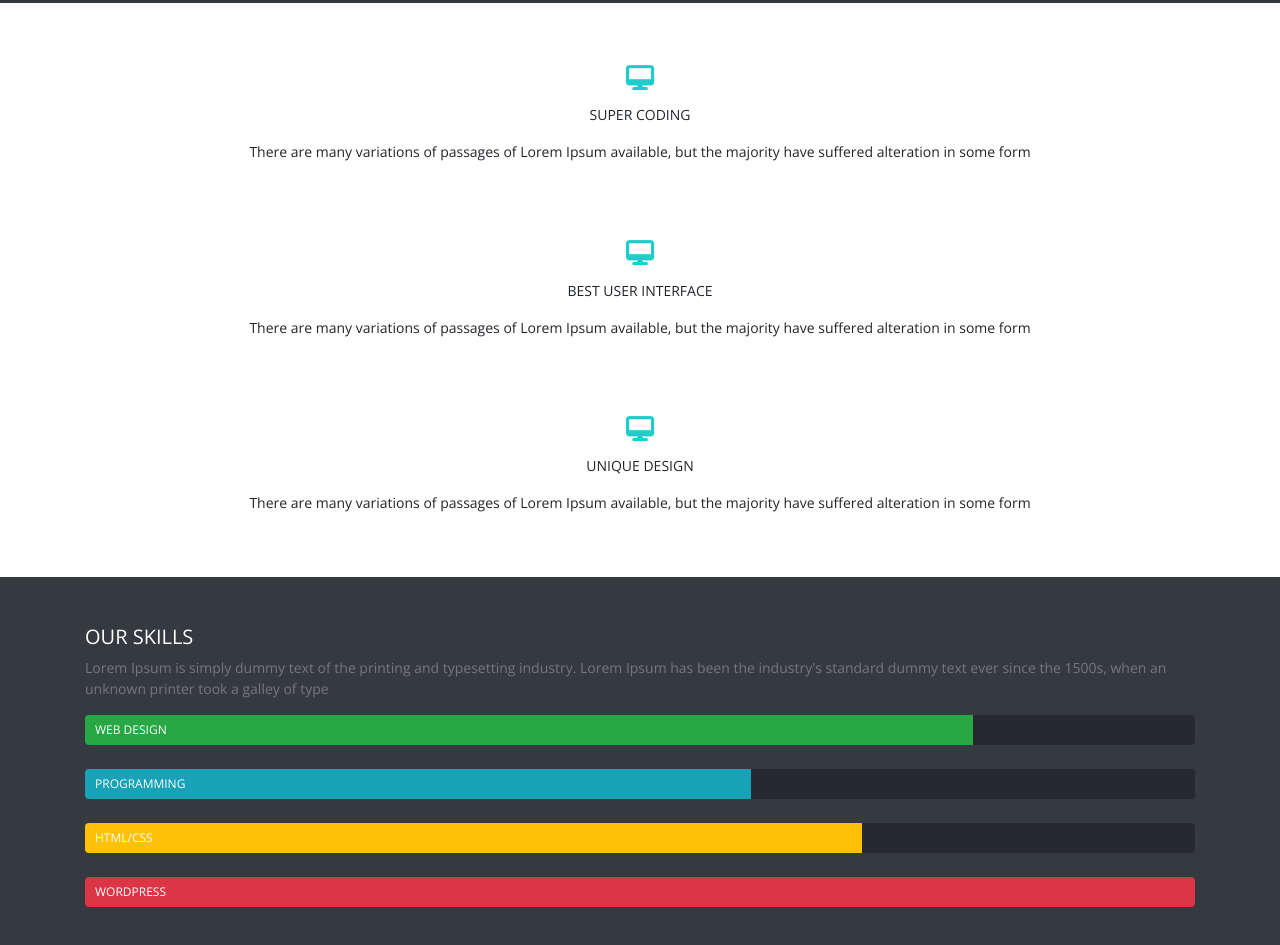
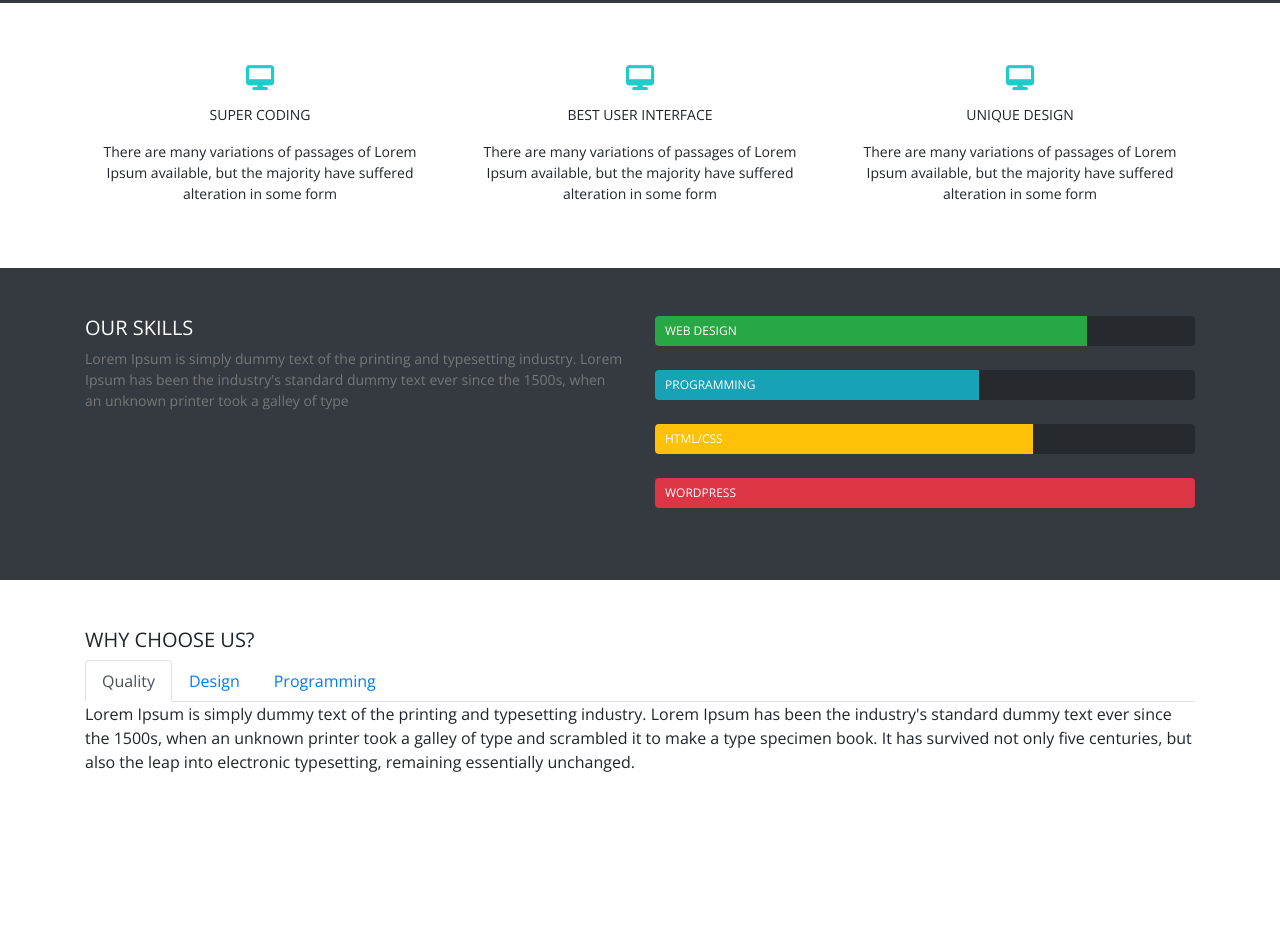
Before and after one commit to TomasCybas/Final_Project, a website: page pages/index.html in a window 1280 px wide. Shown: the part 821-1766 px from the top of the page. After the commit the page ends 1643 px from the top, so only its background shows below. Drawn offline with nearby package versions, Linux system fonts and the light colour scheme.

Commit message:
Added basic tabs section; TODO: restyle

```diff
--- a/pages/index.html
+++ b/pages/index.html
@@ -15,8 +15,8 @@
     <div class="container-fluid top-bar">
         <div class="container">
             <div class="row">
-                <div class="col-12 col-lg-8 float-lg-left pb-2 pb-lg-0">
-                    <ul class="nav top-bar-nav justify-content-center justify-content-lg-start">
+                <div class="col-12 col-md-8 float-md-left pb-2 pb-md-0">
+                    <ul class="nav top-bar-nav justify-content-center justify-content-md-start">
                         <li class="nav-item">
                             <a href="#"><i class="fas fa-globe-americas"></i><span>English</span></a>
                         </li>
@@ -32,8 +32,8 @@
                         </li>
                     </ul>
                 </div>
-                <div class="col-12 col-lg-4 float-lg-right pt-2 pt-lg-0">
-                    <ul class="nav top-bar-social justify-content-center justify-content-lg-end">
+                <div class="col-12 col-md-4 float-md-right pt-2 pt-md-0">
+                    <ul class="nav top-bar-social justify-content-center justify-content-md-end">
                         <li class="nav-item mr-4">
                             <a href="#"><i class="fab fa-facebook-f"></i></a>
                         </li>
@@ -64,7 +64,7 @@
     <!--END TOPBAR-->
 
     <!--BEGIN NAVIGATION-->
-
+    <div class="container-fluid bg-white">
         <div class="container">
             <nav class="navbar justify-content-center navbar-expand-lg bg-white">
                 <a class="navbar-brand" href="#"><img src="../css/img/logo-dark.png" alt="logo"></a>
@@ -110,6 +110,7 @@
             </nav>
 
         </div>
+    </div>
 
 
     <!--END NAVIGATION-->
@@ -153,7 +154,7 @@
 </section>
 <section class="container">
     <div class="row banner-bottom">
-        <div class="col-12 text-center pt-5">
+        <div class="col-12 col-md-4 text-center pt-5">
             <div class="py-2 banner-icon">
                 <i class="fas fa-desktop"></i>
             </div>
@@ -161,7 +162,7 @@
             <p>There are many variations of passages of Lorem Ipsum available, but the majority have suffered alteration
                 in some form</p>
         </div>
-        <div class="col-12 text-center pt-5">
+        <div class="col-12 col-md-4 text-center pt-5">
             <div class="py-2 banner-icon">
                 <i class="fas fa-desktop"></i>
             </div>
@@ -169,7 +170,7 @@
             <p>There are many variations of passages of Lorem Ipsum available, but the majority have suffered alteration
                 in some form</p>
         </div>
-        <div class="col-12 text-center py-5">
+        <div class="col-12 col-md-4 text-center py-5">
             <div class="py-2 banner-icon">
                 <i class="fas fa-desktop"></i>
             </div>
@@ -183,7 +184,7 @@
 <section class="container-fluid bg-dark">
     <div class="container py-5 banner-top">
         <div class="row">
-            <div class="col-12">
+            <div class="col-12 col-md-6">
                 <h5 class="text-uppercase text-white">
                     Our Skills
                 </h5>
@@ -192,7 +193,7 @@
                     industry's standard dummy text ever since the 1500s, when an unknown printer took a galley of type
                 </p>
             </div>
-            <div class="col-12">
+            <div class="col-12 col-md-6">
                 <div class="progress">
                     <div class="progress-bar bg-success" role="progressbar" style="width: 80%" aria-valuenow="80"
                          aria-valuemin="0" aria-valuemax="100">
@@ -225,13 +226,57 @@
                     </div>
                 </div>
                 <br>
+            </div>
+        </div>
+    </div>
+</section>
+<section class="container-fluid">
+    <div class="container py-5">
+        <div class="row">
+            <div class="col-12">
+                <h5>
+                    WHY CHOOSE US?
+                </h5>
+                <ul class="nav nav-tabs" id="myTab" role="tablist">
+                    <li class="nav-item">
+                        <a class="nav-link active" id="home-tab" data-toggle="tab" href="#home" role="tab"
+                           aria-controls="home" aria-selected="true">Quality</a>
+                    </li>
+                    <li class="nav-item">
+                        <a class="nav-link" id="profile-tab" data-toggle="tab" href="#profile" role="tab"
+                           aria-controls="profile" aria-selected="false">Design</a>
+                    </li>
+                    <li class="nav-item">
+                        <a class="nav-link" id="contact-tab" data-toggle="tab" href="#contact" role="tab"
+                           aria-controls="contact" aria-selected="false">Programming</a>
+                    </li>
+                </ul>
+                <div class="tab-content" id="myTabContent">
+                    <div class="tab-pane fade show active" id="home" role="tabpanel" aria-labelledby="home-tab">Lorem
+                        Ipsum is simply dummy text of the printing and typesetting industry. Lorem Ipsum has been the
+                        industry's standard dummy text ever since the 1500s, when an unknown printer took a galley of
+                        type and scrambled it to make a type specimen book. It has survived not only five centuries, but
+                        also the leap into electronic typesetting, remaining essentially unchanged.
+                    </div>
+                    <div class="tab-pane fade" id="profile" role="tabpanel" aria-labelledby="profile-tab">Lorem Ipsum is
+                        simply dummy text of the printing and typesetting industry. Lorem Ipsum has been the industry's
+                        standard dummy text ever since the 1500s, when an unknown printer took a galley of type and
+                        scrambled it to make a type specimen book. It has survived not only five centuries, but also the
+                        leap into electronic typesetting, remaining essentially unchanged.
+                    </div>
+                    <div class="tab-pane fade" id="contact" role="tabpanel" aria-labelledby="contact-tab">Lorem Ipsum is
+                        simply dummy text of the printing and typesetting industry. Lorem Ipsum has been the industry's
+                        standard dummy text ever since the 1500s, when an unknown printer took a galley of type and
+                        scrambled it to make a type specimen book. It has survived not only five centuries, but also the
+                        leap into electronic typesetting, remaining essentially unchanged.
+                    </div>
+                </div>
+            </div>
+            <div class="col-12"></div>
 
         </div>
 
     </div>
-
-    </div>
-
 </section>
 
 <script src="../js/scripts.js"></script>
--- a/scss/main.scss
+++ b/scss/main.scss
@@ -110,6 +110,7 @@ body {
   transition: background-color;
 }
 
+//TODO: rework banner classes (now using duplicate style)
 .banner-top {
   h6 {
     font-weight: bold;
```
Lines whose indentation alone changed are shown as unchanged.
